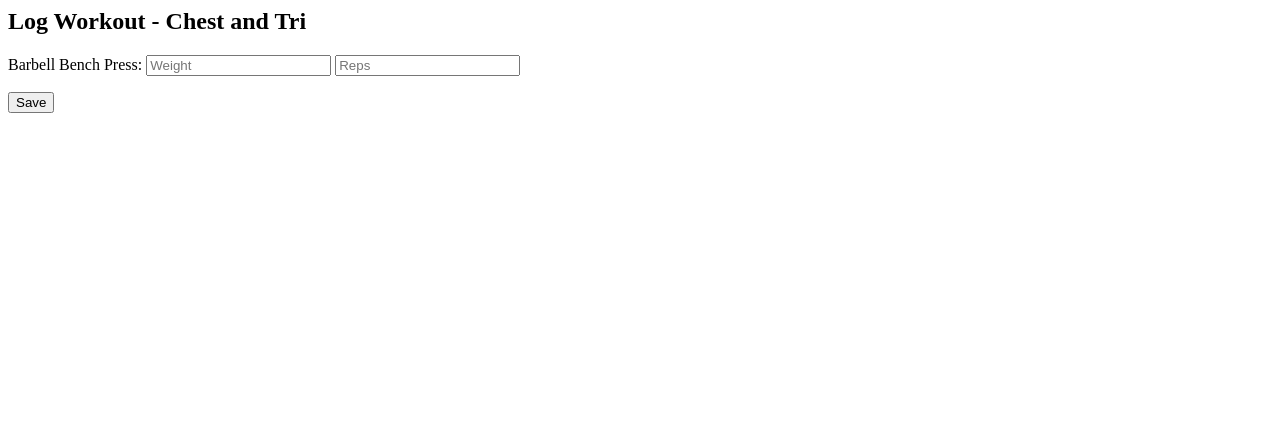
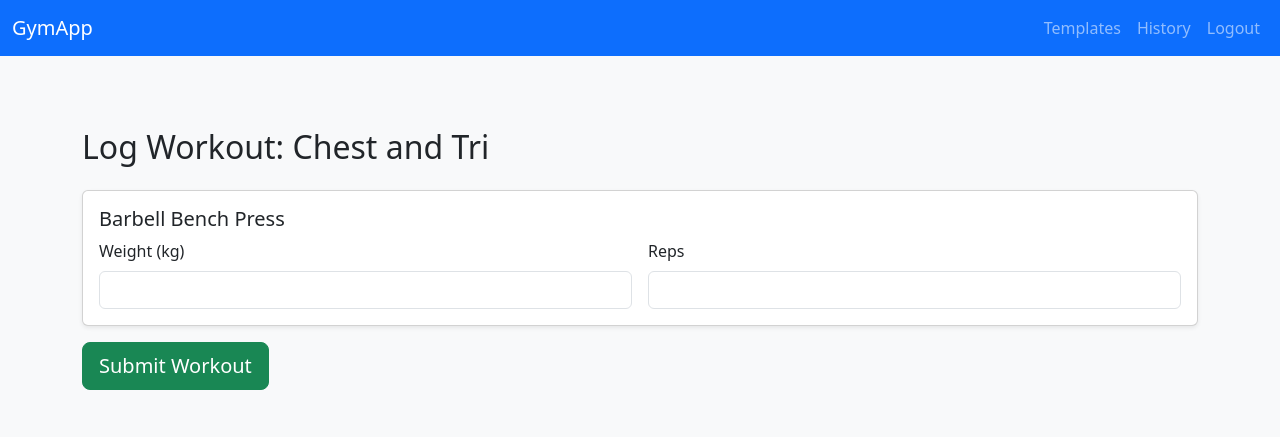
Before and after one commit to CNeiheisel/gymApp, a Django app: template workouts/templates/workouts/log_workout.html in a window 1280 px wide. Shown: the top 437 px of the page. Run offline with Django 5.2, Linux system fonts and the light colour scheme; the template is opened without the code that fills it: values that come from a table or form of the project are taken from there, others are empty; data comes from the database, SQL or seed files in the repository.

Commit message:
Update log_workout.html

```diff
--- a/workouts/templates/workouts/log_workout.html
+++ b/workouts/templates/workouts/log_workout.html
@@ -1,11 +1,52 @@
-<h2>Log Workout - {{ template.name }}</h2>
-<form method="post">
-  {% csrf_token %}
-  {% for te in template.exercises.all %}
-    <p>{{ te.exercise.name }}:
-       <input type="number" name="weight_{{te.id}}" placeholder="Weight">
-       <input type="number" name="reps_{{te.id}}" placeholder="Reps">
-    </p>
-  {% endfor %}
-  <button type="submit">Save</button>
-</form>
+<!DOCTYPE html>
+<html lang="en">
+<head>
+    <meta charset="UTF-8">
+    <title>Log Workout - GymApp</title>
+    <link href="https://cdn.jsdelivr.net/npm/bootstrap@5.3.3/dist/css/bootstrap.min.css" rel="stylesheet">
+</head>
+<body class="bg-light">
+
+<nav class="navbar navbar-expand-lg navbar-dark bg-primary mb-4">
+    <div class="container-fluid">
+        <a class="navbar-brand" href="/">GymApp</a>
+        <div class="collapse navbar-collapse">
+            <ul class="navbar-nav ms-auto">
+                <li class="nav-item"><a class="nav-link" href="{% url 'templates' %}">Templates</a></li>
+                <li class="nav-item"><a class="nav-link" href="{% url 'history' %}">History</a></li>
+                <li class="nav-item"><a class="nav-link" href="{% url 'logout' %}">Logout</a></li>
+            </ul>
+        </div>
+    </div>
+</nav>
+
+<div class="container py-5">
+    <h2 class="mb-4">Log Workout: {{ template.name }}</h2>
+
+    <form method="POST">
+        {% csrf_token %}
+        {% for te in template.exercises.all %}
+            <div class="card mb-3 shadow-sm">
+                <div class="card-body">
+                    <h5 class="card-title">{{ te.exercise.name }}</h5>
+                    <div class="row g-3">
+                        <div class="col-md-6">
+                            <label for="weight_{{ te.id }}" class="form-label">Weight (kg)</label>
+                            <input type="number" step="0.1" class="form-control" name="weight_{{ te.id }}" id="weight_{{ te.id }}" required>
+                        </div>
+                        <div class="col-md-6">
+                            <label for="reps_{{ te.id }}" class="form-label">Reps</label>
+                            <input type="number" class="form-control" name="reps_{{ te.id }}" id="reps_{{ te.id }}" required>
+                        </div>
+                    </div>
+                </div>
+            </div>
+        {% endfor %}
+
+        <button type="submit" class="btn btn-success btn-lg">Submit Workout</button>
+    </form>
+</div>
+
+<script src="https://cdn.jsdelivr.net/npm/bootstrap@5.3.3/dist/js/bootstrap.bundle.min.js"></script>
+</body>
+</html>
```
